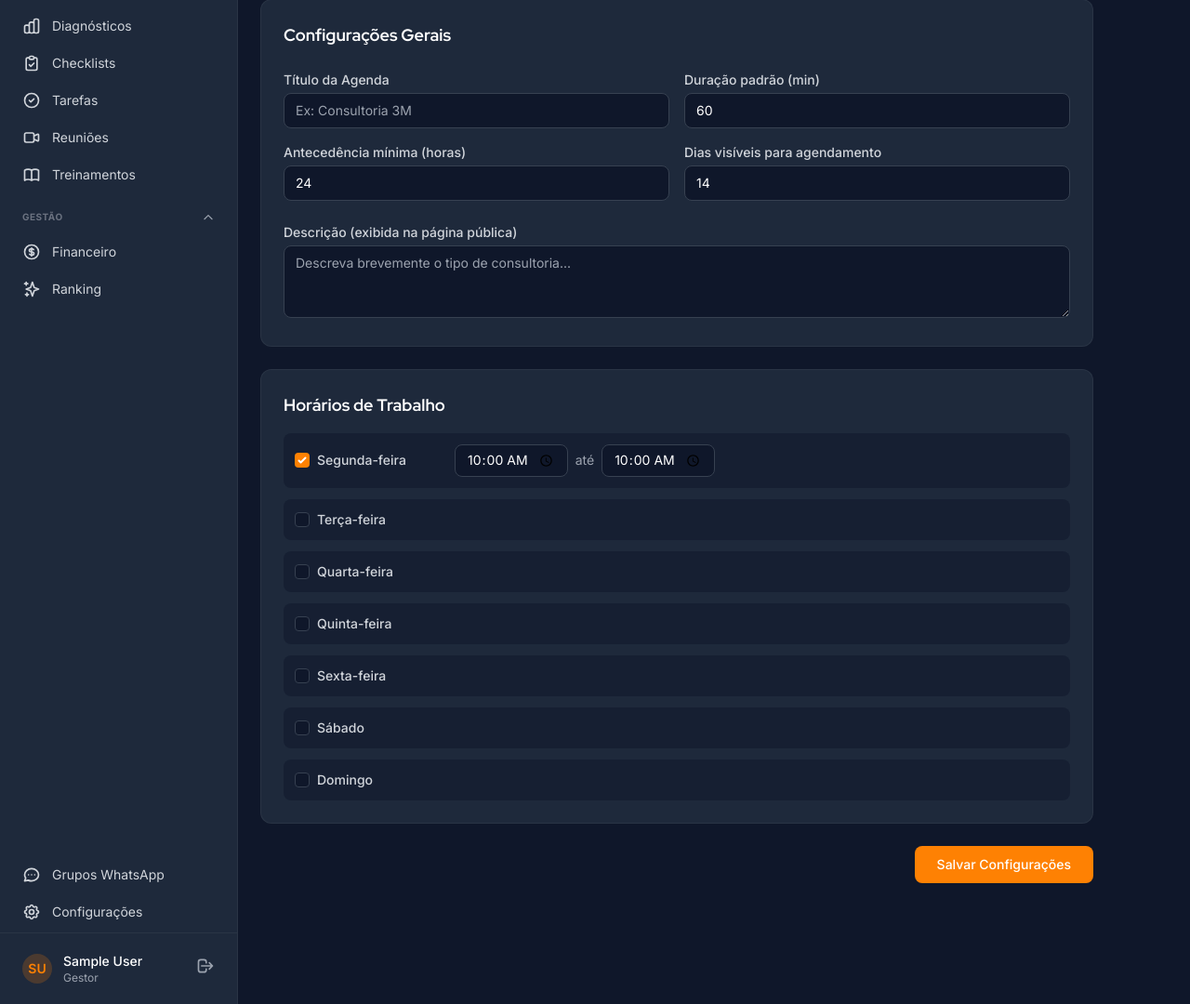
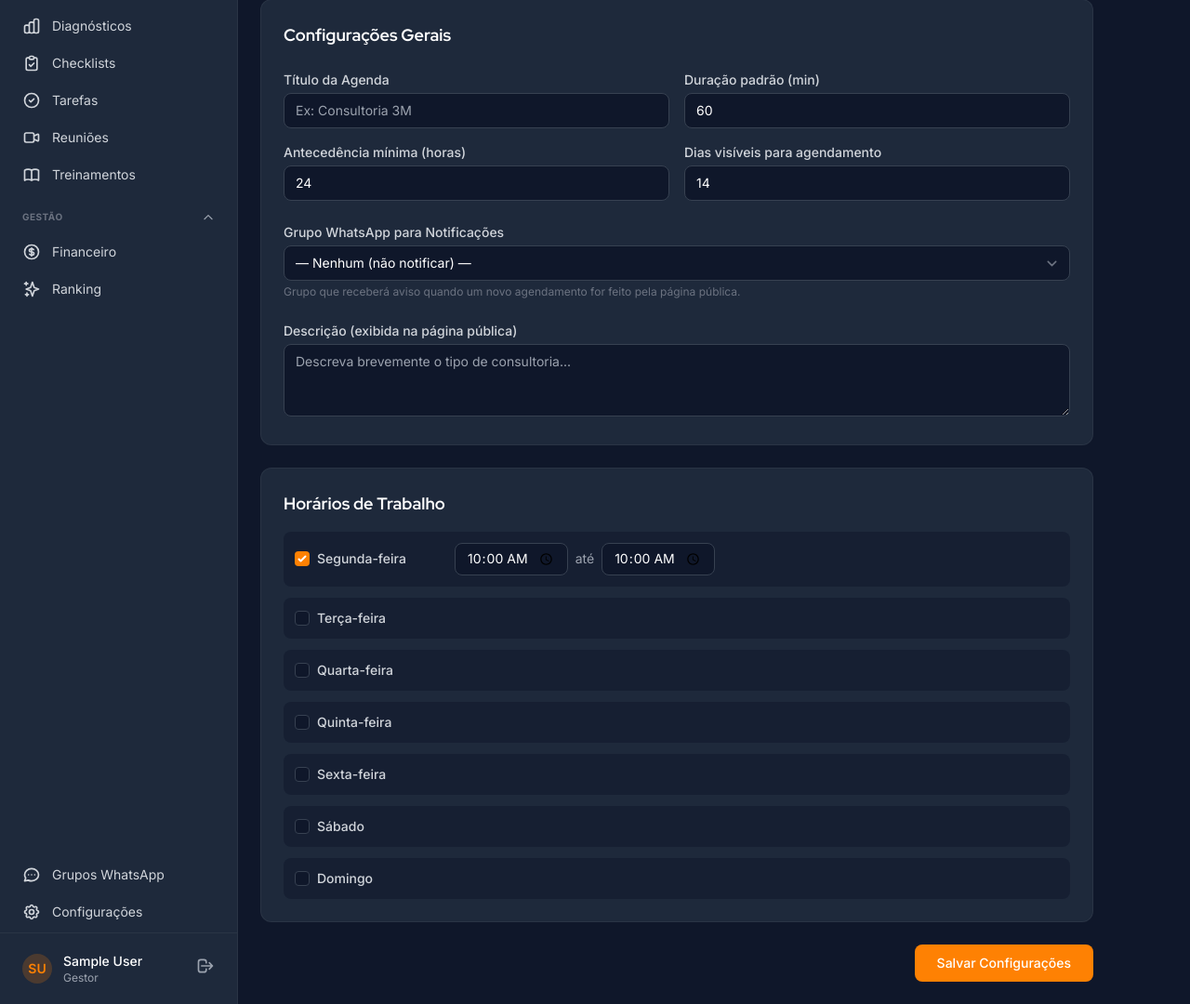
Before and after one commit to filipevidotti/gestor3m, a Django app: page /agenda/config/ in a window 1280 px wide. Shown: the part 453-1533 px from the top of the page at 93% size. Run offline with Django 5.2, Linux system fonts and the light colour scheme; a user stored in the database is signed in; data comes from the database, SQL or seed files in the repository; tables that the repository leaves empty hold one stand-in row (values such as "Sample post"); parts of the project's set-up code (start-up, migrations or seed data) failed here and were passed over; some libraries are stand-ins or nearby versions.

Commit message:
feat(agenda): notificar grupo WhatsApp ao receber novo agendamento
Adiciona campo grupo_notificacao em ConfiguracaoAgenda para selecionar
qual grupo WhatsApp receberá aviso quando um novo agendamento for feito
(tanto pela página pública quanto internamente).

Co-Authored-By: Claude Opus 4.6 <noreply@anthropic.com>

```diff
--- a/apps/agenda/models.py
+++ b/apps/agenda/models.py
@@ -26,6 +26,17 @@ class ConfiguracaoAgenda(BaseModel):
     google_token = models.JSONField("token Google", null=True, blank=True)
     google_calendar_id = models.CharField(
         "ID do calendário Google", max_length=300, blank=True
+    )
+
+    # Notificações
+    grupo_notificacao = models.ForeignKey(
+        "core.GrupoWhatsApp",
+        on_delete=models.SET_NULL,
+        null=True,
+        blank=True,
+        related_name="agendas_notificacao",
+        verbose_name="grupo WhatsApp para notificações",
+        help_text="Grupo que receberá aviso quando um novo agendamento for feito",
     )
 
     class Meta:
--- a/apps/agenda/views.py
+++ b/apps/agenda/views.py
@@ -11,6 +11,7 @@ from django.views.decorators.http import require_POST
 from apps.accounts.models import User
 from apps.clientes.models import Cliente
 from apps.core.decorators import consultor_required
+from apps.core.models import GrupoWhatsApp
 
 from .google_calendar import (
     HAS_GOOGLE,
@@ -21,6 +22,35 @@ from .google_calendar import (
     listar_eventos,
 )
 from .models import Agendamento, ConfiguracaoAgenda, HorarioTrabalho
+
+
+# ---------------------------------------------------------------------------
+# Helpers
+# ---------------------------------------------------------------------------
+
+
+def _notificar_grupo_novo_agendamento(config, agendamento):
+    """Envia notificação ao grupo WhatsApp configurado quando há novo agendamento."""
+    if not config.grupo_notificacao_id or not config.grupo_notificacao.group_id:
+        return
+    from apps.core.services.uazapi import enviar_mensagem_grupo
+
+    data = agendamento.data_hora
+    texto = (
+        f"📅 *Novo Agendamento!*\n\n"
+        f"👤 *Cliente:* {agendamento.nome_cliente}\n"
+        f"📆 *Data:* {data.strftime('%d/%m/%Y')}\n"
+        f"🕐 *Horário:* {data.strftime('%H:%M')}\n"
+        f"⏱ *Duração:* {agendamento.duracao} minutos\n"
+        f"👨‍💼 *Consultor:* {agendamento.consultor.get_full_name()}\n"
+    )
+    if agendamento.telefone_cliente:
+        texto += f"📱 *Telefone:* {agendamento.telefone_cliente}\n"
+    if agendamento.observacao:
+        texto += f"📝 *Assunto:* {agendamento.observacao}\n"
+    texto += f"\n_3M Consultoria_"
+
+    enviar_mensagem_grupo(config.grupo_notificacao.group_id, texto)
 
 
 # ---------------------------------------------------------------------------
@@ -41,6 +71,8 @@ def agenda_config(request):
         config.duracao_padrao = int(request.POST.get("duracao_padrao", 60))
         config.antecedencia_minima = int(request.POST.get("antecedencia_minima", 24))
         config.dias_visiveis = int(request.POST.get("dias_visiveis", 14))
+        grupo_id = request.POST.get("grupo_notificacao", "")
+        config.grupo_notificacao_id = int(grupo_id) if grupo_id else None
         config.save()
 
         # Salvar horários de trabalho
@@ -65,6 +97,8 @@ def agenda_config(request):
     google_conectado = bool(config.google_token)
     link_publico = request.build_absolute_uri(f"/agenda/c/{config.slug}/")
 
+    grupos_whatsapp = GrupoWhatsApp.objects.filter(is_active=True).order_by("nome")
+
     return render(request, "agenda/config.html", {
         "config": config,
         "horarios": horarios,
@@ -72,6 +106,7 @@ def agenda_config(request):
         "google_conectado": google_conectado,
         "link_publico": link_publico,
         "has_google": HAS_GOOGLE,
+        "grupos_whatsapp": grupos_whatsapp,
     })
 
 
@@ -220,6 +255,10 @@ def agenda_criar(request):
             if event_id:
                 agendamento.google_event_id = event_id
                 agendamento.save(update_fields=["google_event_id"])
+
+        # Notificar grupo WhatsApp configurado
+        if config:
+            _notificar_grupo_novo_agendamento(config, agendamento)
 
         messages.success(request, "Agendamento criado com sucesso!")
         return redirect("agenda:visualizar")
@@ -633,6 +672,9 @@ def publico_agendar(request, slug):
             agendamento.google_event_id = event_id
             agendamento.save(update_fields=["google_event_id"])
 
+    # Notificar grupo WhatsApp configurado
+    _notificar_grupo_novo_agendamento(config, agendamento)
+
     return render(request, "agenda/publico_confirmado.html", {
         "agendamento": agendamento,
         "config": config,
--- a/templates/agenda/config.html
+++ b/templates/agenda/config.html
@@ -83,6 +83,18 @@
             </div>
 
             <div>
+                <label class="block text-sm font-medium text-gray-700 dark:text-gray-300 mb-1">Grupo WhatsApp para Notificações</label>
+                <select name="grupo_notificacao"
+                        class="w-full bg-gray-50 dark:bg-dark border border-gray-300 dark:border-gray-700 rounded-lg px-3 py-2 text-sm text-gray-900 dark:text-white focus:ring-2 focus:ring-brand-orange focus:border-brand-orange">
+                    <option value="">— Nenhum (não notificar) —</option>
+                    {% for grupo in grupos_whatsapp %}
+                    <option value="{{ grupo.pk }}" {% if config.grupo_notificacao_id == grupo.pk %}selected{% endif %}>{{ grupo.nome }}</option>
+                    {% endfor %}
+                </select>
+                <p class="text-xs text-gray-400 dark:text-gray-500 mt-1">Grupo que receberá aviso quando um novo agendamento for feito pela página pública.</p>
+            </div>
+
+            <div>
                 <label class="block text-sm font-medium text-gray-700 dark:text-gray-300 mb-1">Descrição (exibida na página pública)</label>
                 <textarea name="descricao" rows="3"
                           class="w-full bg-gray-50 dark:bg-dark border border-gray-300 dark:border-gray-700 rounded-lg px-3 py-2 text-sm text-gray-900 dark:text-white focus:ring-2 focus:ring-brand-orange focus:border-brand-orange"
```
Also changed, not shown: apps/agenda/migrations/0003_add_grupo_notificacao.py (added).
